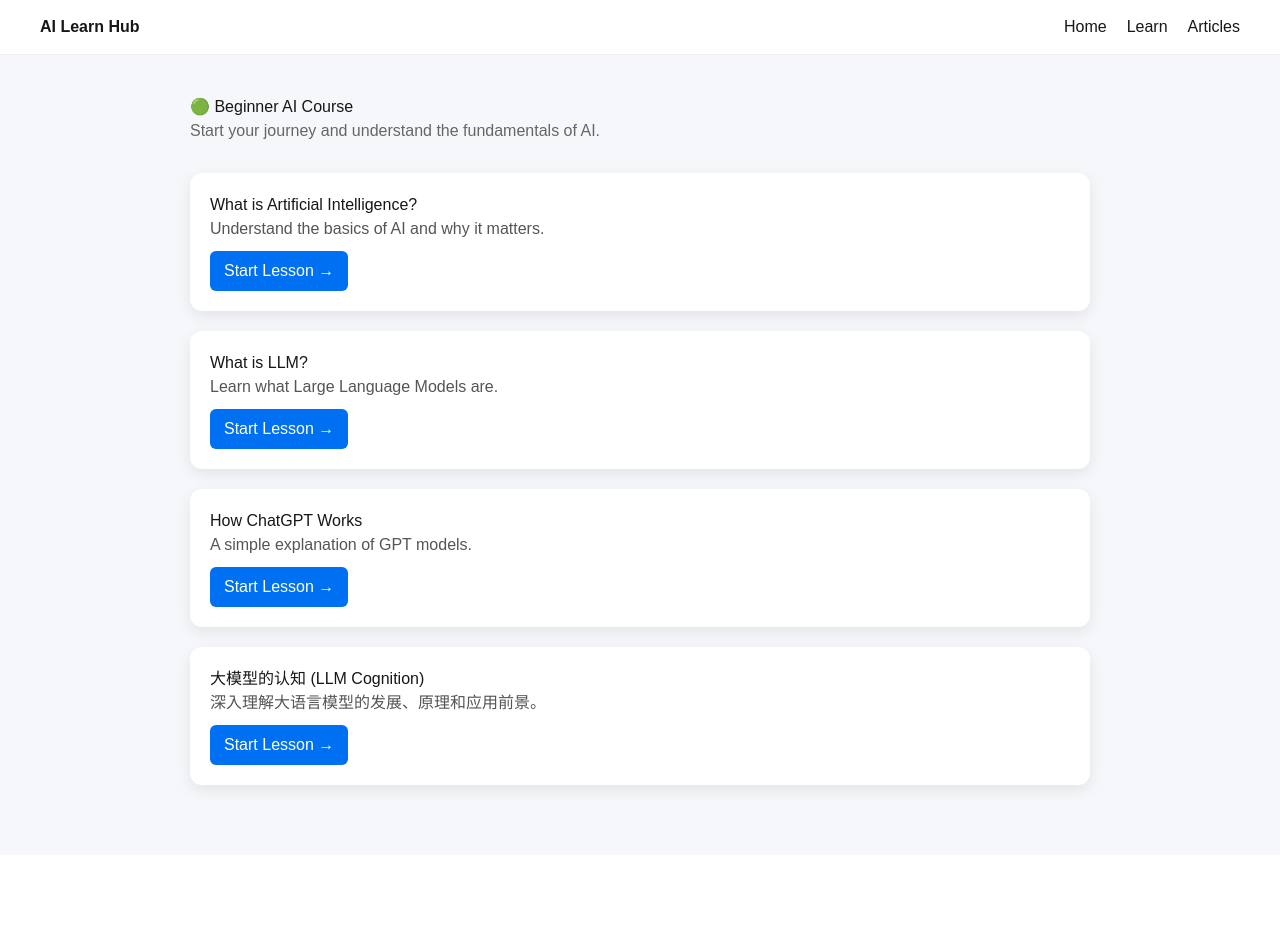
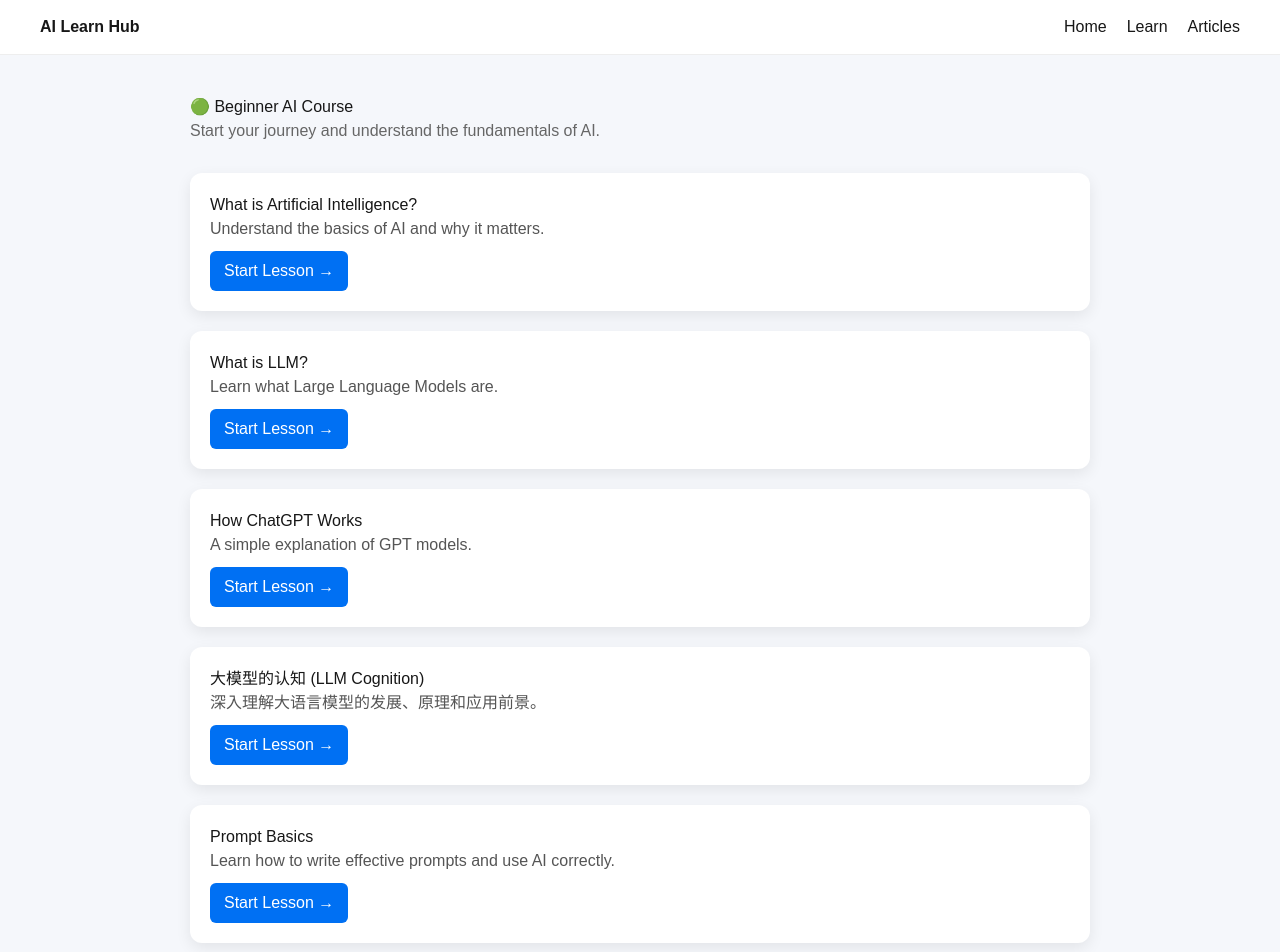
Before and after one commit to ziqi108/ai-LearnAI, a Next.js app: page /Learn/beginner in a window 1280 px wide. Shown: the top 952 px of the page. Before the commit the page ends 855 px from the top, so only its background shows below. Built offline with nearby package versions, Linux system fonts and the light colour scheme.

Commit message:
add prompt course

```diff
--- a/app/Learn/beginner/page.tsx
+++ b/app/Learn/beginner/page.tsx
@@ -45,6 +45,12 @@ export default function BeginnerPage() {
             link="/Learn/beginner/llm-cognition"
           />
 
+          <CourseCard
+            title="Prompt Basics"
+            desc="Learn how to write effective prompts and use AI correctly."
+            link="/learn/beginner/prompt-basics"
+          />
+
         </div>
 
       </div>
```
